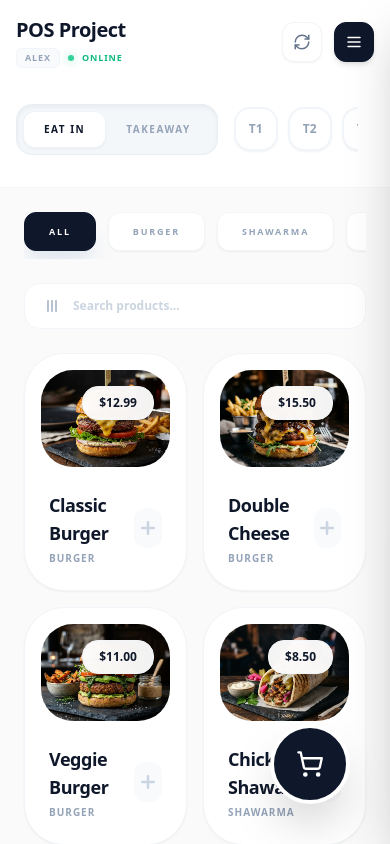
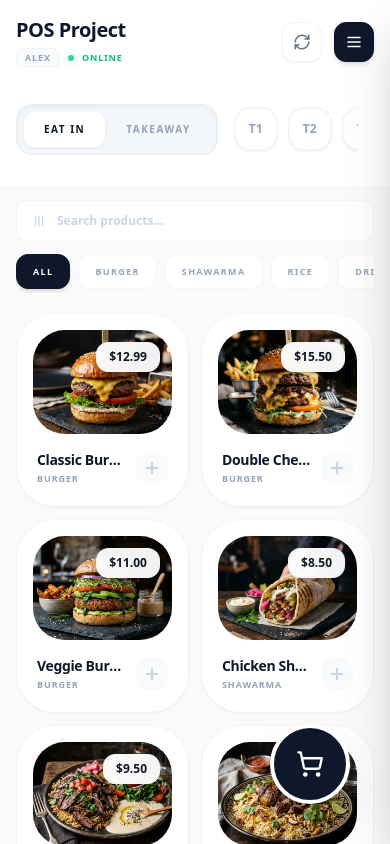
Before and after one commit to tarekbalosh/POS-SYSTEM, a Next.js app in the folder apps/web/: page /pos in a window 390 px wide. Built offline with nearby package versions, Linux system fonts and the light colour scheme.

Commit message:
fix: properly fix mobile scroll - min-h-0 on main, separate scroll wrapper from grid, compact filter bar

```diff
--- a/apps/web/app/(pos)/pos/page.tsx
+++ b/apps/web/app/(pos)/pos/page.tsx
@@ -180,7 +180,7 @@ export default function POSPage() {
       </aside>
 
       {/* Main Terminal Area */}
-      <main className="flex-1 flex flex-col min-w-0 bg-[#fafafa]">
+      <main className="flex-1 flex flex-col min-w-0 min-h-0 bg-[#fafafa]">
         {/* Modern Header - Responsive & Premium */}
         <header className="border-b border-slate-100 bg-white shrink-0 py-4 px-4 md:px-8 flex flex-col xl:flex-row items-start xl:items-center justify-between gap-5 xl:gap-0">
 
@@ -255,26 +255,37 @@ export default function POSPage() {
           </div>
         </header>
 
-        {/* Elegant Category Filter & Search */}
-        <div className="px-6 md:px-10 py-6 md:py-8 bg-[#fafafa] shrink-0 space-y-6">
-          <div className="flex flex-col md:flex-row md:items-center justify-between gap-6">
-            <div className="flex gap-3 md:gap-4 overflow-x-auto custom-scrollbar-hide pb-2 flex-1">
+        {/* Category Filter & Search */}
+        <div className="px-4 md:px-10 py-3 md:py-6 bg-[#fafafa] shrink-0">
+          {/* Search - mobile only top */}
+          <div className="relative mb-3 md:hidden">
+            <div className="absolute inset-y-0 left-4 flex items-center pointer-events-none text-slate-300">
+              <Menu size={14} className="rotate-90" />
+            </div>
+            <input
+              type="text"
+              placeholder="Search products..."
+              onChange={(e) => setSearchQuery(e.target.value)}
+              className="w-full bg-white border border-slate-100 rounded-xl py-3 pl-10 pr-4 text-xs font-bold placeholder:text-slate-300 focus:outline-none focus:border-slate-300 transition-all"
+            />
+          </div>
+          <div className="flex items-center gap-3 md:gap-4">
+            <div className="flex gap-2 md:gap-4 overflow-x-auto custom-scrollbar-hide pb-1 flex-1">
               {['ALL', ...Array.from(new Set(menuItems.map((item) => item.category)))].map((cat) => (
                 <button
                   key={cat}
                   onClick={() => setActiveCategory(cat)}
-                  className={`px-6 md:px-8 py-3 md:py-3.5 rounded-xl md:rounded-2xl text-[9px] md:text-[10px] font-black tracking-[0.2em] transition-all border whitespace-nowrap active:scale-95 uppercase ${activeCategory === cat
-                      ? 'bg-slate-900 text-white border-slate-900 shadow-xl shadow-slate-200'
-                      : 'bg-white text-slate-400 border-slate-100 hover:border-slate-300 hover:text-slate-900 shadow-sm'
+                  className={`px-4 md:px-8 py-2.5 md:py-3.5 rounded-xl md:rounded-2xl text-[9px] md:text-[10px] font-black tracking-[0.15em] md:tracking-[0.2em] transition-all border whitespace-nowrap active:scale-95 uppercase ${activeCategory === cat
+                      ? 'bg-slate-900 text-white border-slate-900 shadow-md'
+                      : 'bg-white text-slate-400 border-slate-100 hover:border-slate-300 hover:text-slate-900'
                     }`}
                 >
                   {cat}
                 </button>
               ))}
             </div>
-
-            {/* Search Input */}
-            <div className="relative w-full md:w-72 group">
+            {/* Search - desktop only */}
+            <div className="hidden md:block relative w-64 group">
               <div className="absolute inset-y-0 left-5 flex items-center pointer-events-none text-slate-400 group-focus-within:text-slate-900 transition-colors">
                 <Menu size={16} className="rotate-90" />
               </div>
@@ -288,8 +299,9 @@ export default function POSPage() {
           </div>
         </div>
 
-        {/* Refined Product Grid */}
-        <div className="flex-1 px-6 md:px-10 pb-36 md:pb-10 overflow-y-auto grid grid-cols-2 sm:grid-cols-2 lg:grid-cols-2 xl:grid-cols-3 gap-4 md:gap-8 custom-scrollbar">
+        {/* Refined Product Grid - scrollable container wraps the grid */}
+        <div className="flex-1 min-h-0 overflow-y-auto custom-scrollbar">
+          <div className="grid grid-cols-2 xl:grid-cols-3 gap-3 md:gap-8 px-4 md:px-10 pt-2 pb-36 md:pb-10">
             {filteredItems.map((item) => (
               <div
                 key={item.id}
@@ -297,25 +309,26 @@ export default function POSPage() {
                   addItem(item);
                   toast.success(`Added ${item.name}`, { duration: 1500 });
                 }}
-              className="group bg-white border border-slate-100 rounded-[2.5rem] p-4 hover:border-slate-300 hover:shadow-2xl transition-all duration-500 cursor-pointer active:scale-[0.98] flex flex-col gap-6 shadow-sm"
+                className="group bg-white border border-slate-100 rounded-[2.5rem] p-4 hover:border-slate-300 hover:shadow-2xl transition-all duration-500 cursor-pointer active:scale-[0.98] flex flex-col gap-4 md:gap-6 shadow-sm"
               >
                 <div className="w-full aspect-[4/3] rounded-[2rem] overflow-hidden relative shadow-inner">
                   <img src={item.image} alt={item.name} className="w-full h-full object-cover transition-transform duration-1000 group-hover:scale-110" />
-                <div className="absolute top-4 right-4 bg-white/95 backdrop-blur-md px-4 py-2 rounded-2xl text-xs font-black text-slate-900 border border-slate-100 shadow-xl">
+                  <div className="absolute top-3 right-3 bg-white/95 backdrop-blur-md px-3 py-1.5 rounded-xl text-xs font-black text-slate-900 border border-slate-100 shadow-xl">
                     ${item.price.toFixed(2)}
                   </div>
                 </div>
-              <div className="flex justify-between items-center px-2 pb-2">
+                <div className="flex justify-between items-center px-1 pb-1">
                   <div className="min-w-0">
-                  <h3 className="font-black text-slate-900 text-lg tracking-tight group-hover:text-slate-600 transition-colors">{item.name}</h3>
-                  <p className="text-[10px] font-bold text-slate-400 uppercase tracking-widest mt-1">{item.category}</p>
+                    <h3 className="font-black text-slate-900 text-sm md:text-lg tracking-tight group-hover:text-slate-600 transition-colors truncate">{item.name}</h3>
+                    <p className="text-[9px] md:text-[10px] font-bold text-slate-400 uppercase tracking-widest mt-0.5">{item.category}</p>
                   </div>
-                <div className="w-10 h-10 rounded-xl bg-slate-50 group-hover:bg-slate-900 group-hover:text-white flex items-center justify-center text-slate-300 transition-all">
-                  <Plus size={20} strokeWidth={3} />
+                  <div className="w-8 h-8 md:w-10 md:h-10 rounded-xl bg-slate-50 group-hover:bg-slate-900 group-hover:text-white flex items-center justify-center text-slate-300 transition-all flex-shrink-0 ml-2">
+                    <Plus size={18} strokeWidth={3} />
                   </div>
                 </div>
               </div>
             ))}
+          </div>
         </div>
       </main>
 
```
Lines whose indentation alone changed are shown as unchanged.
